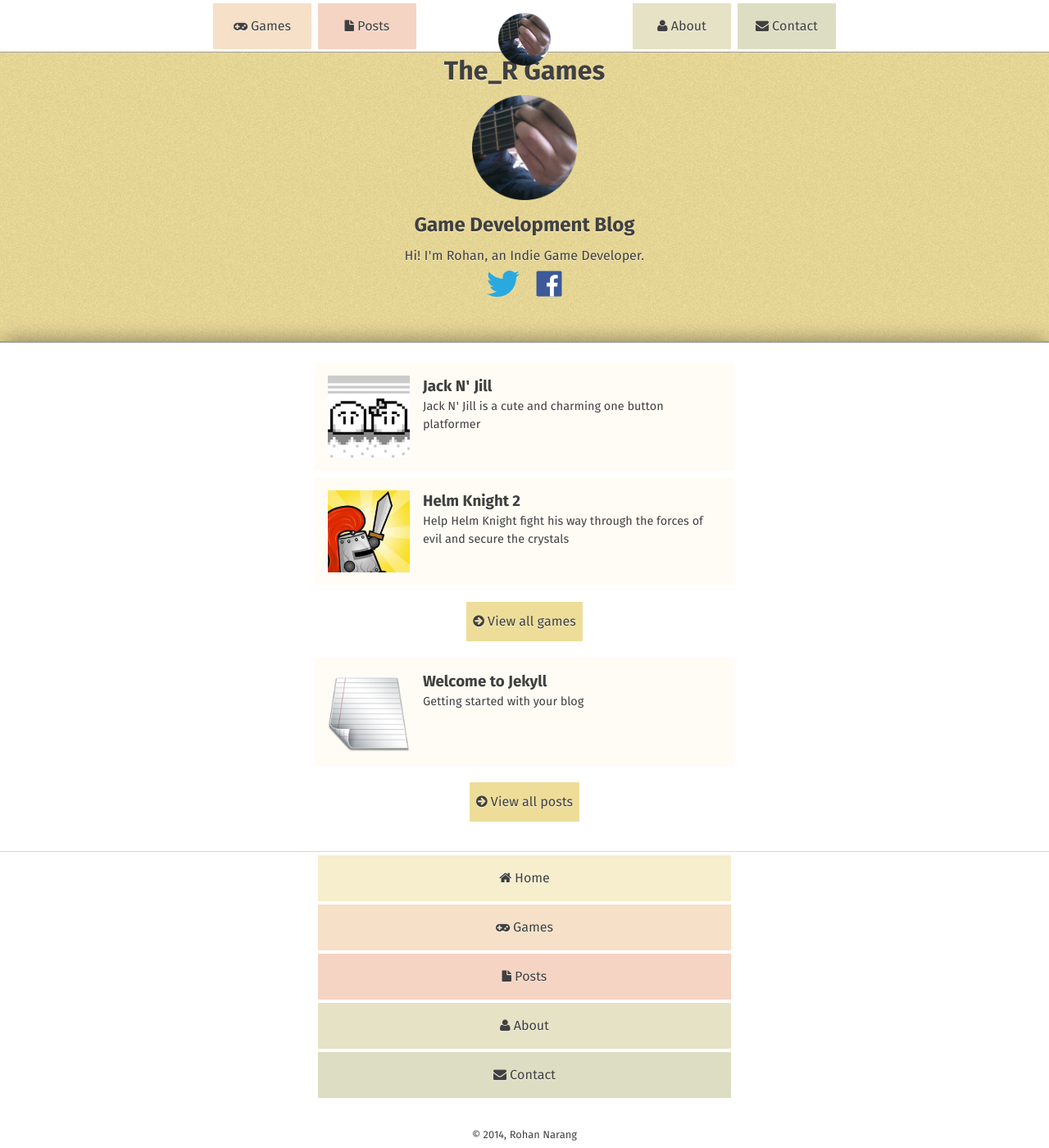
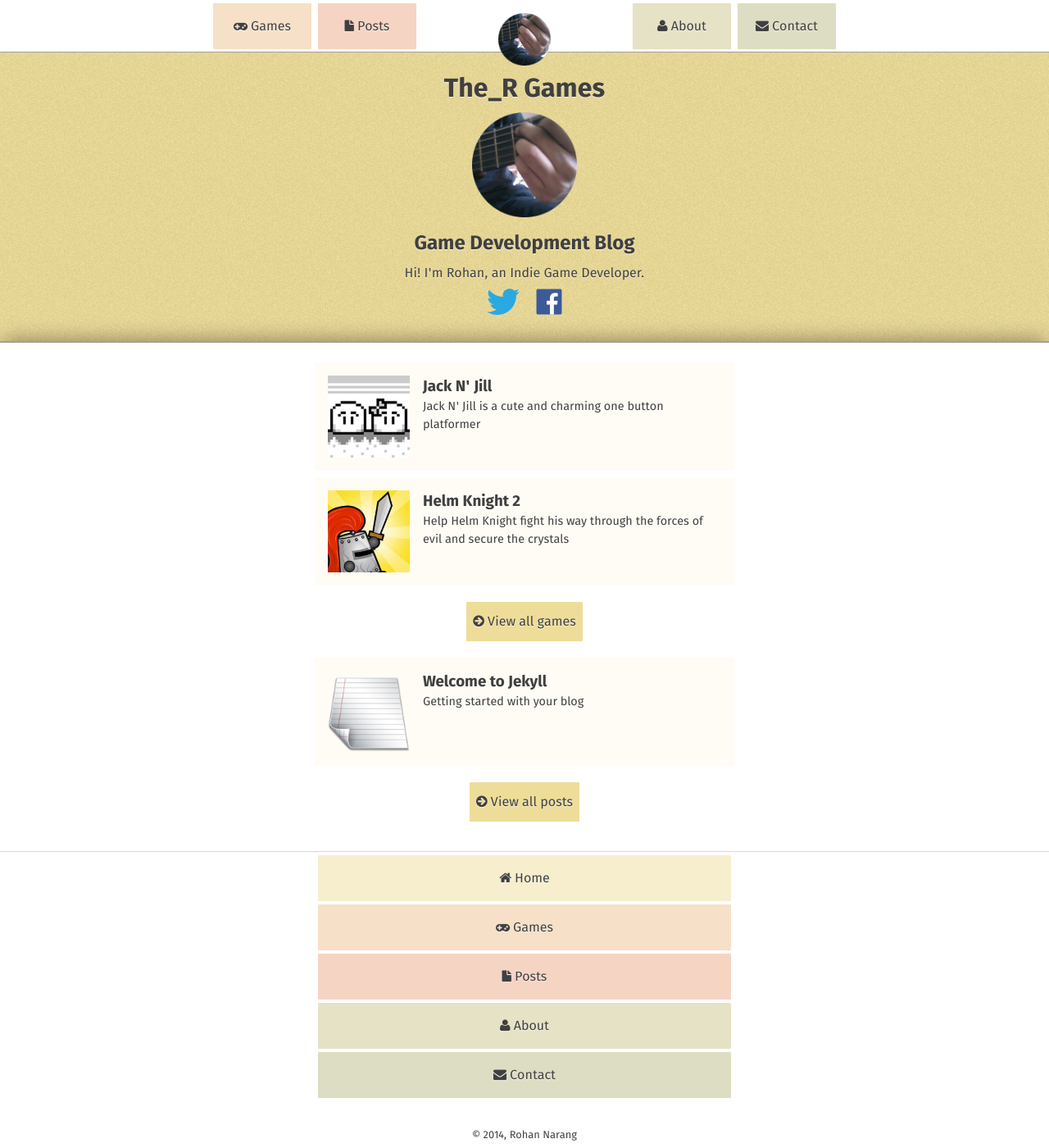
Before and after one commit to thergames/thergames.github.io, a Jekyll site: the page built from index.html, in a window 1280 px wide and 1400 px high. Shown: the whole window at 82% size. Built offline with Jekyll 4.4.1, drawn with Linux system fonts in a browser that asks for light colours; Markdown is read by kramdown in place of the engine named in the settings.

Commit message:
Fixed banner title top margin

```diff
--- a/css/components/_banner.scss
+++ b/css/components/_banner.scss
@@ -9,7 +9,7 @@
 }
 
 .banner__title {
-  margin: $banner-title-margin;
+  margin-bottom: $banner-title-margin-bottom;
 }
 
 .banner__image {
--- a/css/main.css
+++ b/css/main.css
@@ -3126,7 +3126,7 @@ body {
 
 /* line 11, components/_banner.scss */
 .banner__title {
-  margin: 0 0 0.25rem 0;
+  margin-bottom: 0.25rem;
 }
 
 /* line 15, components/_banner.scss */
--- a/css/settings/_settings.scss
+++ b/css/settings/_settings.scss
@@ -15,7 +15,7 @@ $logo-size--md: 4rem !default;
 // Banner
 $banner-height: 22rem !default;
 $banner-padding: 0 1rem !default;
-$banner-title-margin: 0 0 0.25rem 0 !default;
+$banner-title-margin-bottom: 0.25rem !default;
 $banner-internal-margin: 0.4rem 0 !default;
 $banner-image-height: 128px !default;
 $banner-image-width: 128px !default;
```
